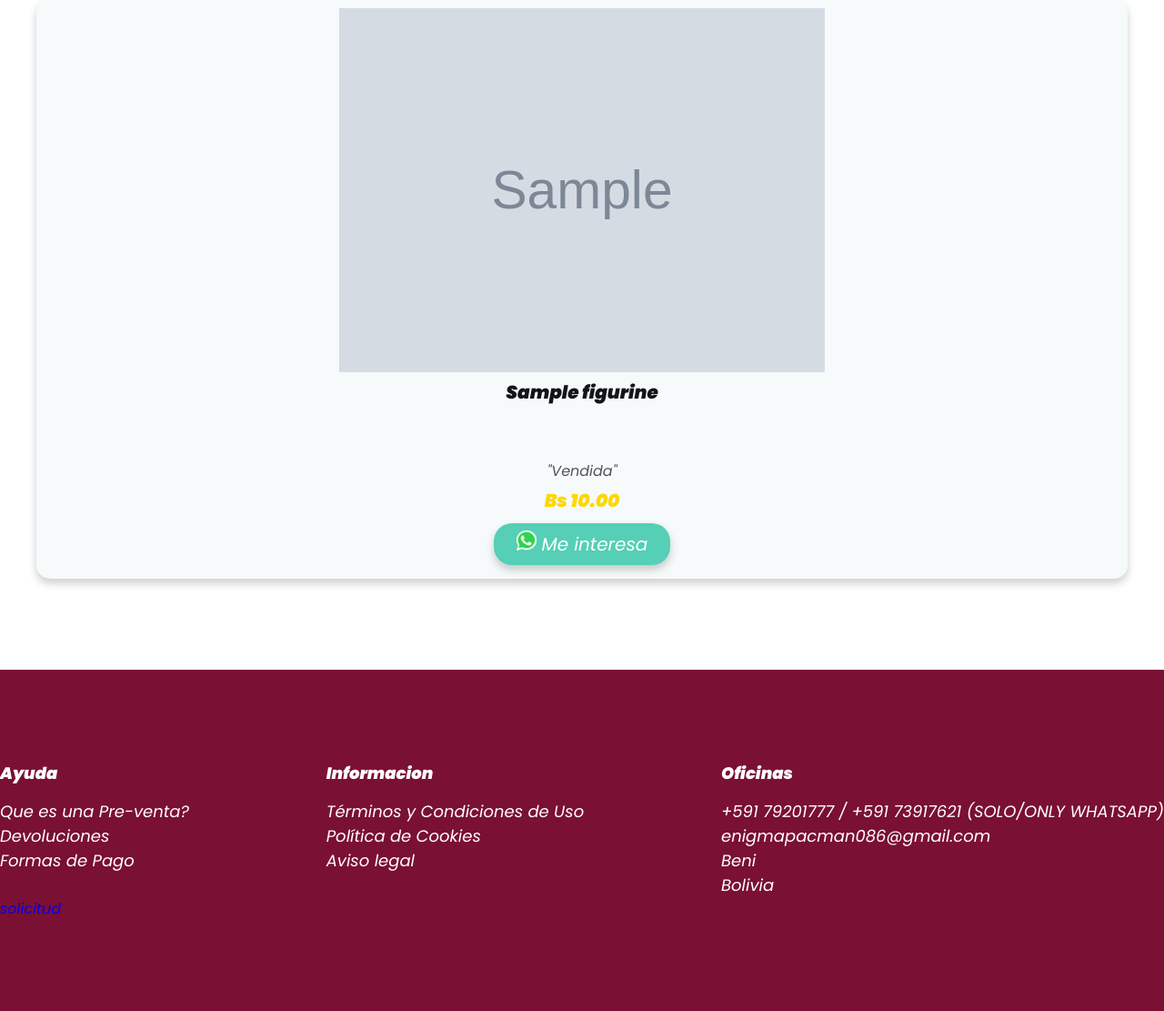
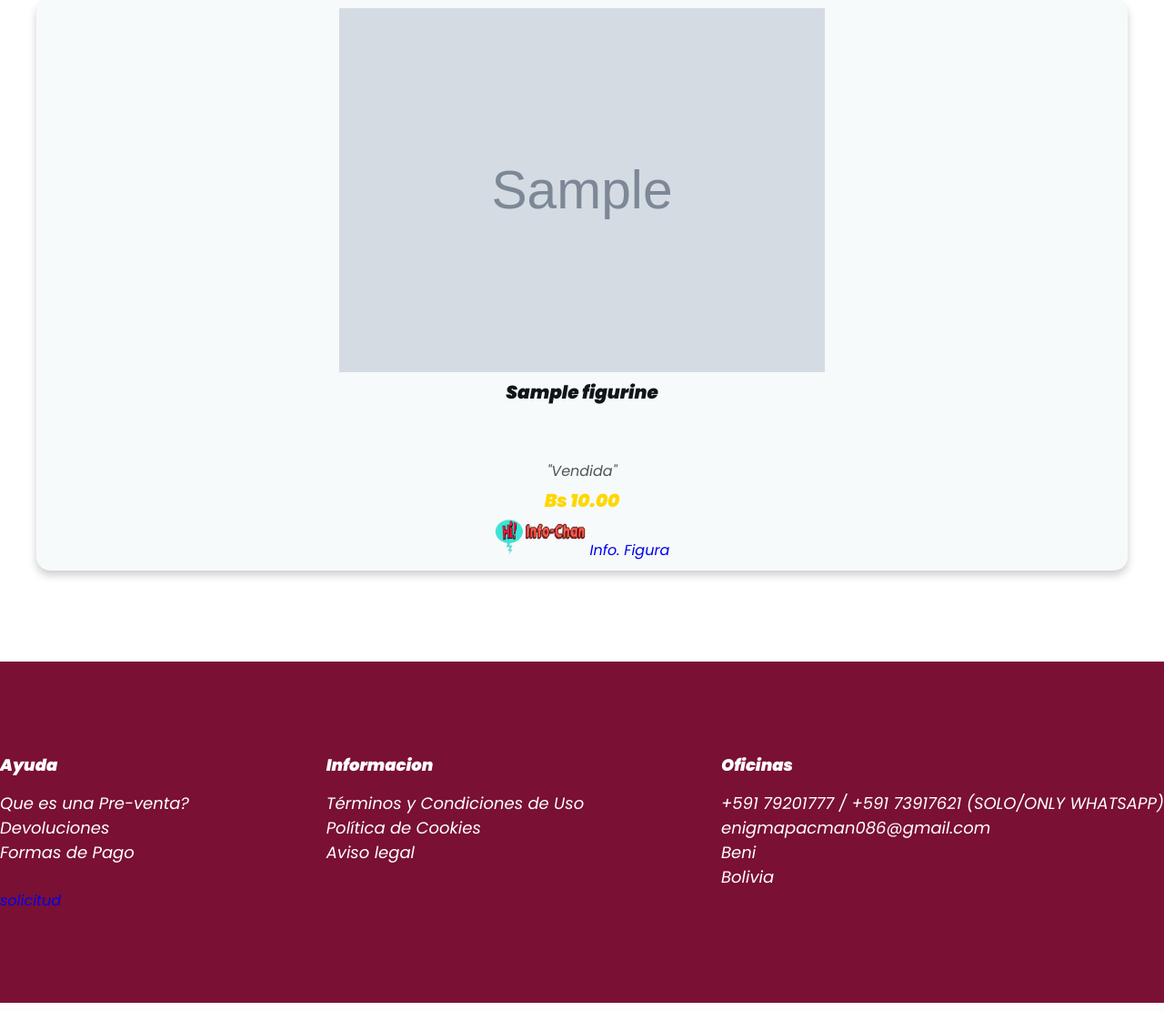
Before and after one commit to tiendaColection/love, a Django app: page / in a window 1280 px wide. Shown: the part 1608-2719 px from the top of the page at 91% size. Run offline with Django 4.2, Linux system fonts and the light colour scheme; tables that the repository leaves empty hold one stand-in row (values such as "Sample post"); grey boxes marked "Sample" are stand-in pictures.

Commit message:
modified boutons info 0.1

```diff
--- a/tasks/templates/category_detail.html
+++ b/tasks/templates/category_detail.html
@@ -23,9 +23,8 @@
                     <p><img src="{% static "img/stock.png" %}" width="95", height="45" alt="Stock"></p>
                     {% endif %}
                     <p class="precio">Bo {{ figurine.price }}</p>
-                    <a href="https://wa.me/59173917621?text=Hola,%20estoy%20interesado%20en%20{{ figurine.name }}%20que%20cuesta%20${{ figurine.price }}%20{{ request.build_absolute_uri }}" class="btn-2">
-                        <img src="{% static 'img/whatsapp.png' %}" width="22" height="22" alt=""> Me interesa
-                    </a>
+                    <a href="{% url 'figurine_detail' figurine.pk %}">
+                        <img src="{% static 'img/info.png' %}" width="100" height="40" alt=""></a>
                     </div>
 
                 </a>
--- a/tasks/templates/index.html
+++ b/tasks/templates/index.html
@@ -22,8 +22,8 @@
                     <p><img  src="{% static "img/stock.png" %}" width="95", height="45" alt="Stock"></p>
                     {% endif %}
                     <p class="precio">Bs {{ figurine.price }}</p>
-                    <a href="https://wa.me/59173917621?text=Hola,%20estoy%20interesado%20en%20{{ figurine.name }}%20que%20cuesta%20${{ figurine.price }}%20{{ request.build_absolute_uri }}" class="btn-2">
-                        <img src="{% static 'img/whatsapp.png' %}" width="22" height="22" alt=""> Me interesa
+                    <a href="{% url 'figurine_detail' figurine.pk %}">
+                        <img src="{% static 'img/info.png' %}" width="100" height="40" alt=""> Info. Figura
                     </a>
                     <!--<a href="#" class="agregar-carrito btn-3" data-id="figurine.pk"><img src="{% static "img/car.svg" %}" alt=""> Agregar </a>-->
                 </div>
```
Also changed, not shown: tasks/static/img/baner.png (deleted), tasks/static/img/baner2.png (deleted), tasks/static/img/info.png (added), tasks/static/img/sticker.png (deleted).
